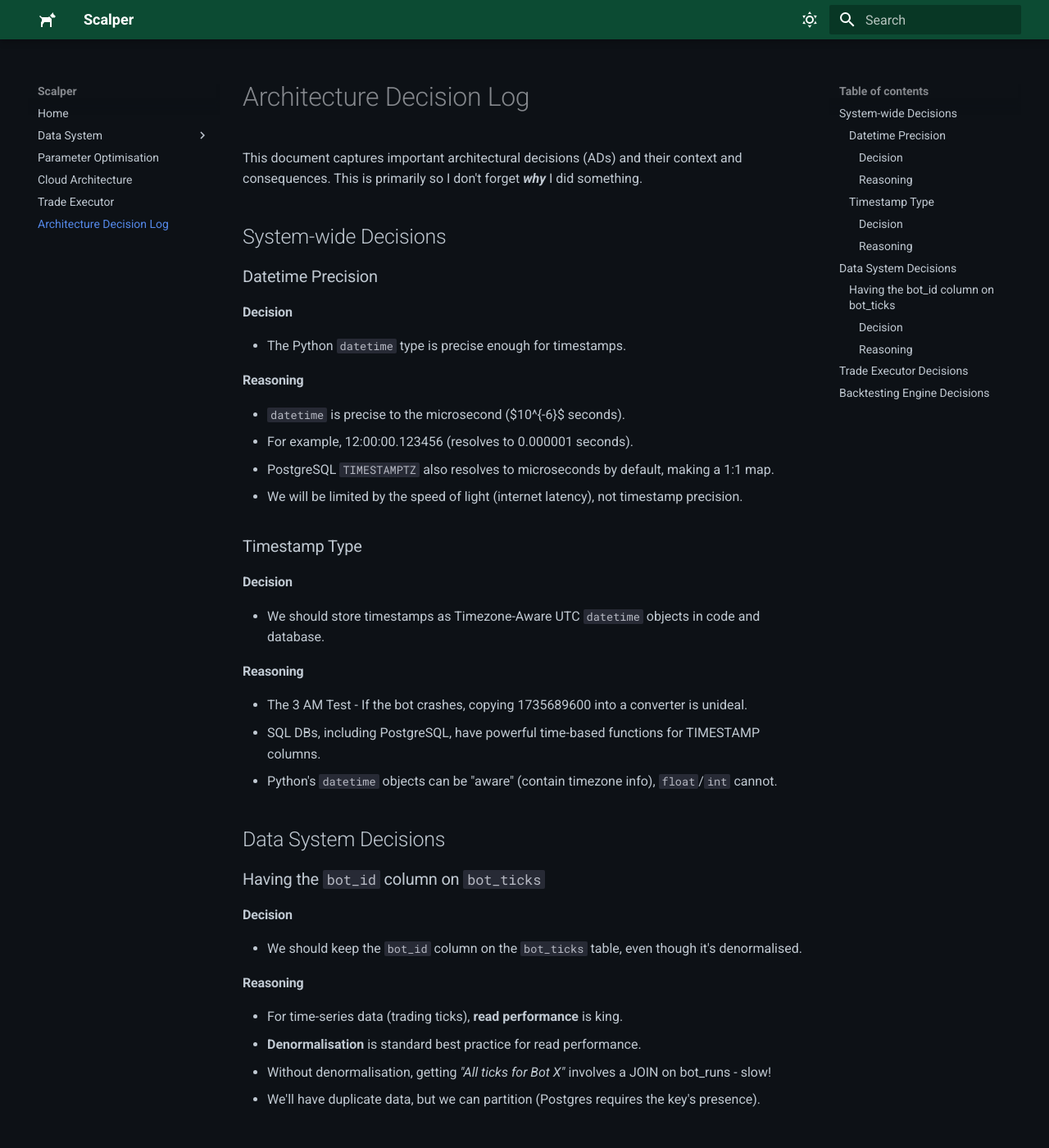
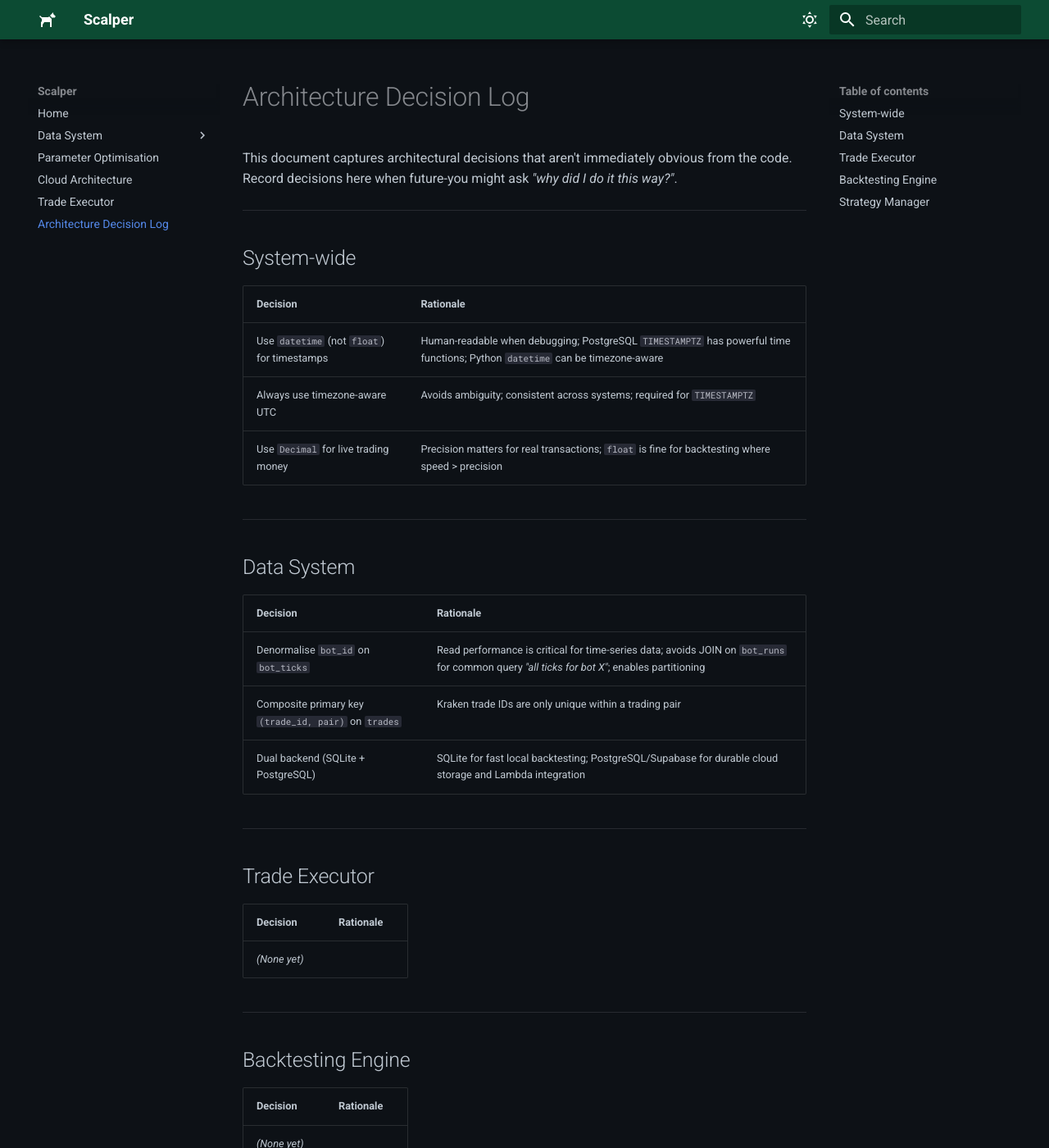
Before and after one commit to Phil-Lord/crypto-scalper, an MkDocs documentation site: the page built from docs/architecture-decision-log.md, in a window 1280 px wide and 1400 px high. Shown: the whole window at 82% size. Built offline with MkDocs 1.6.1 and Material for MkDocs 9.7.7, drawn with Linux system fonts in a browser that asks for light colours; some of the changed text lies outside the part shown.

Commit message:
DOC: Reformat ADL

```diff
--- a/docs/architecture-decision-log.md
+++ b/docs/architecture-decision-log.md
@@ -1,50 +1,48 @@
 # Architecture Decision Log
 
-This document captures important architectural decisions (ADs) and their context and consequences.
-This is primarily so I don't forget **_why_** I did something.
+This document captures architectural decisions that aren't immediately obvious from the code.
+Record decisions here when future-you might ask _"why did I do it this way?"_.
 
-## System-wide Decisions
+---
 
-### Datetime Precision
+## System-wide
 
-#### Decision
+| Decision                                    | Rationale                                                                                                                    |
+| ------------------------------------------- | ---------------------------------------------------------------------------------------------------------------------------- |
+| Use `datetime` (not `float`) for timestamps | Human-readable when debugging; PostgreSQL `TIMESTAMPTZ` has powerful time functions; Python `datetime` can be timezone-aware |
+| Always use timezone-aware UTC               | Avoids ambiguity; consistent across systems; required for `TIMESTAMPTZ`                                                      |
+| Use `Decimal` for live trading money        | Precision matters for real transactions; `float` is fine for backtesting where speed > precision                             |
 
-- The Python `datetime` type is precise enough for timestamps.
+---
 
-#### Reasoning
+## Data System
 
-- `datetime` is precise to the microsecond ($10^{-6}$ seconds).
-- For example, 12:00:00.123456 (resolves to 0.000001 seconds).
-- PostgreSQL `TIMESTAMPTZ` also resolves to microseconds by default, making a 1:1 map.
-- We will be limited by the speed of light (internet latency), not timestamp precision.
+| Decision                                             | Rationale                                                                                                                                   |
+| ---------------------------------------------------- | ------------------------------------------------------------------------------------------------------------------------------------------- |
+| Denormalise `bot_id` on `bot_ticks`                  | Read performance is critical for time-series data; avoids JOIN on `bot_runs` for common query _"all ticks for bot X"_; enables partitioning |
+| Composite primary key `(trade_id, pair)` on `trades` | Kraken trade IDs are only unique within a trading pair                                                                                      |
+| Dual backend (SQLite + PostgreSQL)                   | SQLite for fast local backtesting; PostgreSQL/Supabase for durable cloud storage and Lambda integration                                     |
 
-### Timestamp Type
+---
 
-#### Decision
+## Trade Executor
 
-- We should store timestamps as Timezone-Aware UTC `datetime` objects in code and database.
+| Decision     | Rationale |
+| ------------ | --------- |
+| _(None yet)_ |           |
 
-#### Reasoning
+---
 
-- The 3 AM Test - If the bot crashes, copying 1735689600 into a converter is unideal.
-- SQL DBs, including PostgreSQL, have powerful time-based functions for TIMESTAMP columns.
-- Python's `datetime` objects can be "aware" (contain timezone info), `float`/`int` cannot.
+## Backtesting Engine
 
-## Data System Decisions
+| Decision     | Rationale |
+| ------------ | --------- |
+| _(None yet)_ |           |
 
-### Having the `bot_id` column on `bot_ticks`
+---
 
-#### Decision
+## Strategy Manager
 
-- We should keep the `bot_id` column on the `bot_ticks` table, even though it's denormalised.
-
-#### Reasoning
-
-- For time-series data (trading ticks), **read performance** is king.
-- **Denormalisation** is standard best practice for read performance.
-- Without denormalisation, getting _"All ticks for Bot X"_ involves a JOIN on bot_runs - slow!
-- We'll have duplicate data, but we can partition (Postgres requires the key's presence).
-
-## Trade Executor Decisions
-
-## Backtesting Engine Decisions
+| Decision     | Rationale |
+| ------------ | --------- |
+| _(None yet)_ |           |
```
